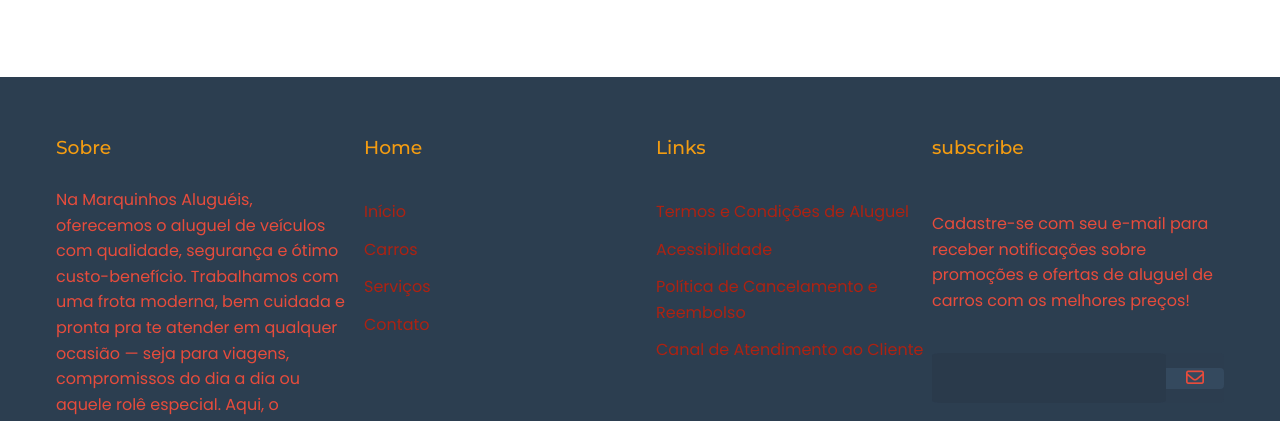
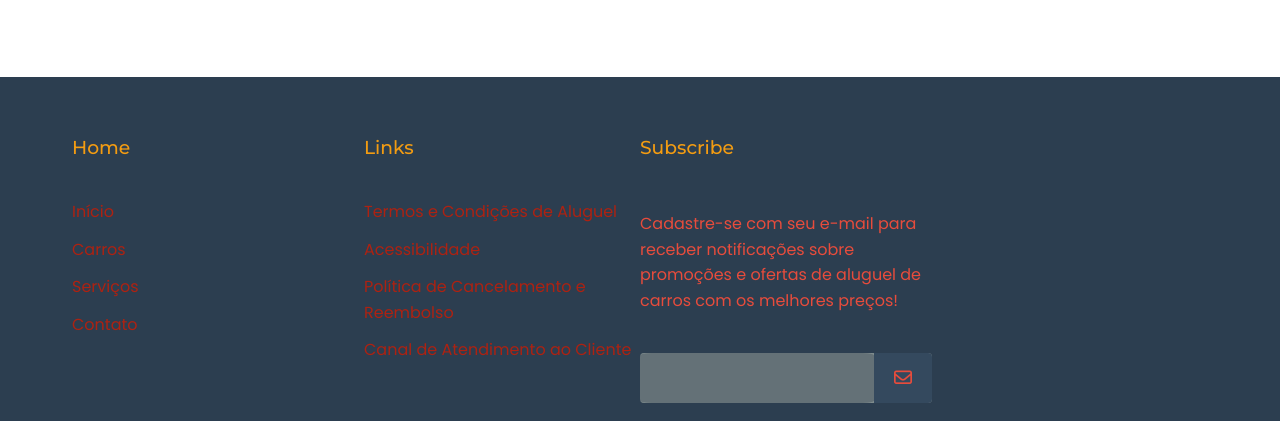
Before and after one commit to Lotaplota/projeto-front-end, a plain HTML site: page index.html in a window 1280 px wide. Shown: the part 1877-2298 px from the top of the page. Drawn offline with Linux system fonts and the light colour scheme.

Commit message:
transferido o texto de "sobre" que estava no footer para a página Sobre

```diff
--- a/css/style.css
+++ b/css/style.css
@@ -402,8 +402,9 @@
   .veja-mais {
     text-align: center;
   }
-  /* Seção de Comentarios */
-  .comentarios-section {
+  /* Seção de Comentarios e Sobre */
+  .comentarios-section,
+  .sobre-section {
     padding: 5rem 0;
   }
 
@@ -511,9 +512,6 @@ footer {
 }
             /*footer-nome fim*/
 
-  #footer-about p {
-    color: var(--primary-color);  /*a cor do texto*/
-  }
             /*social media inicio*/
   #rede-social{
     display: flex;
@@ -585,7 +583,7 @@ footer {
   #input-group{
     display: flex;
     align-items: center;
-    background-color: #2c3e50ee;
+    background-color: var(--text-light);
     border-radius: 4px;
   }
 
@@ -599,6 +597,7 @@ footer {
 /*botao do formulario*/
   #input-group button{
     background-color: var(--secondary-color);
+    height: 100%;
     border: none;
     color: var(--primary-color);
     padding: 0px 1.25rem;
--- a/index.html
+++ b/index.html
@@ -156,15 +156,6 @@
 <footer>
     <div id="footer-conteudo">
 
-        <div id="footer-about">
-            <h3 class="footer-nome">Sobre</h3>
-            <p>Na Marquinhos Aluguéis, oferecemos o aluguel de veículos com qualidade, segurança e ótimo custo-benefício.
-                Trabalhamos com uma frota moderna, bem cuidada e pronta pra te atender em qualquer ocasião
-                — seja para viagens, compromissos do dia a dia ou aquele rolê especial.
-                Aqui, o atendimento é rápido, sem burocracia e com aquele toque de confiança que faz toda a diferença.
-                Precisou de carro? É só chamar a Marquinhos — KATCHAU, chave na mão e pé na estrada! 🚗💨</p>
-        </div>
-
             <ul class="footer-lista">
                 <li>
                     <h3 class="footer-nome">Home</h3>
@@ -200,10 +191,9 @@
             </ul>
 
             <div id="footer-subscribe">
-                <h3 class="footer-nome">subscribe</h3>
+                <h3 class="footer-nome">Subscribe</h3>
                 <p>Cadastre-se com seu e-mail para receber notificações sobre promoções
                     e ofertas de aluguel de carros com os melhores preços!</p>
-
 
                 <div id="input-group">
                     <input type="email" id="email">
```
Also changed, not shown: sobre.html (+20 -2 lines).
